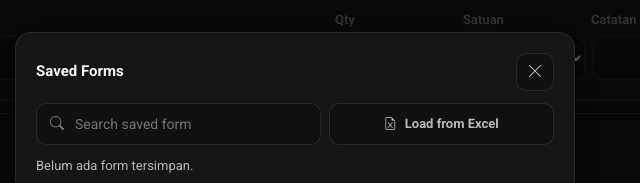
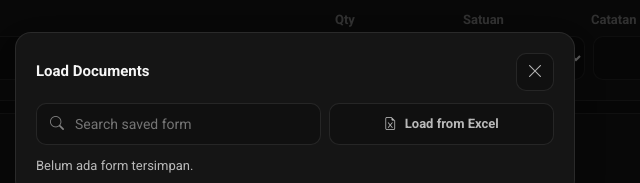
Before and after one commit to wahyu-devs/company-link-portal, a plain HTML site: page project-survey.html in a window 1280 px wide. Both pictures are taken after a click on the button "Load". Shown: the part 983-1166 px from the top of the page, 345-985 px from the left. Drawn offline with nearby package versions, Linux system fonts and the light colour scheme.

Commit message:
Rename modal to Load Documents

```diff
--- a/project-survey.html
+++ b/project-survey.html
@@ -203,9 +203,9 @@
         aria-labelledby="savedSurveyTitle" hidden>
         <button class="survey-modal-backdrop" type="button" data-close-saved-modal aria-label="Tutup daftar form tersimpan"></button>
 
-        <section class="survey-saved-panel survey-modal-panel" id="savedSurveyPanel" aria-label="Saved survey forms">
+        <section class="survey-saved-panel survey-modal-panel" id="savedSurveyPanel" aria-label="Load Documents">
           <div class="survey-saved-header">
-            <h2 id="savedSurveyTitle">Saved Forms</h2>
+            <h2 id="savedSurveyTitle">Load Documents</h2>
             <button class="survey-modal-close" type="button" id="savedSurveyClose" aria-label="Tutup daftar form tersimpan">
               <i class="bi bi-x-lg" aria-hidden="true"></i>
             </button>
```
Also changed, not shown: README.md.
